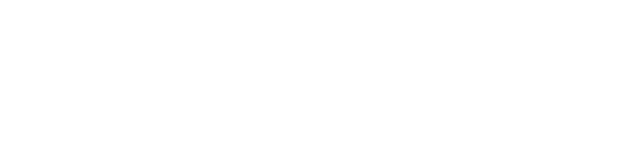
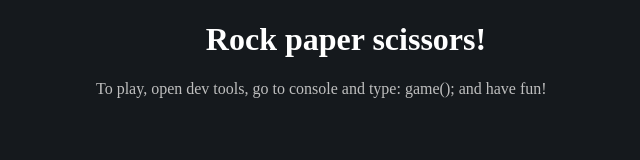
Before and after one commit to oDevMarcos/rock-paper-scissors, a plain HTML site: page index.html in a window 1280 px wide. Shown: the whole page, without its empty margins (294-934 px from the left). Drawn offline with Linux system fonts and the light colour scheme.

Commit message:
add: style for body

```diff
--- a/index.html
+++ b/index.html
@@ -4,9 +4,20 @@
     <meta charset="UTF-8" />
     <meta http-equiv="X-UA-Compatible" content="IE=edge" />
     <meta name="viewport" content="width=device-width, initial-scale=1.0" />
+    <link rel="stylesheet" href="style.css" />
     <title>Rock paper scissors!</title>
   </head>
   <body>
+    <div class="container">
+
+        <h1>Rock paper scissors!</h1>
+
+      <div class="wrapper"></div>
+      <p>
+        To play, open dev tools, go to console and type: game(); and have fun!
+      </p>
+    </div>
+    </div>
     <script src="javascript.js"></script>
   </body>
 </html>
--- /dev/null
+++ b/style.css
@@ -0,0 +1,17 @@
+body {
+  background-color: #15191d;
+  color: #bfbfbf;
+}
+.container {
+  width: 500px;
+  margin: 0 auto;
+}
+
+h1 {
+  text-align: center;
+  color: white;
+}
+
+.wrapper {
+  margin-left: 50px;
+}
```
